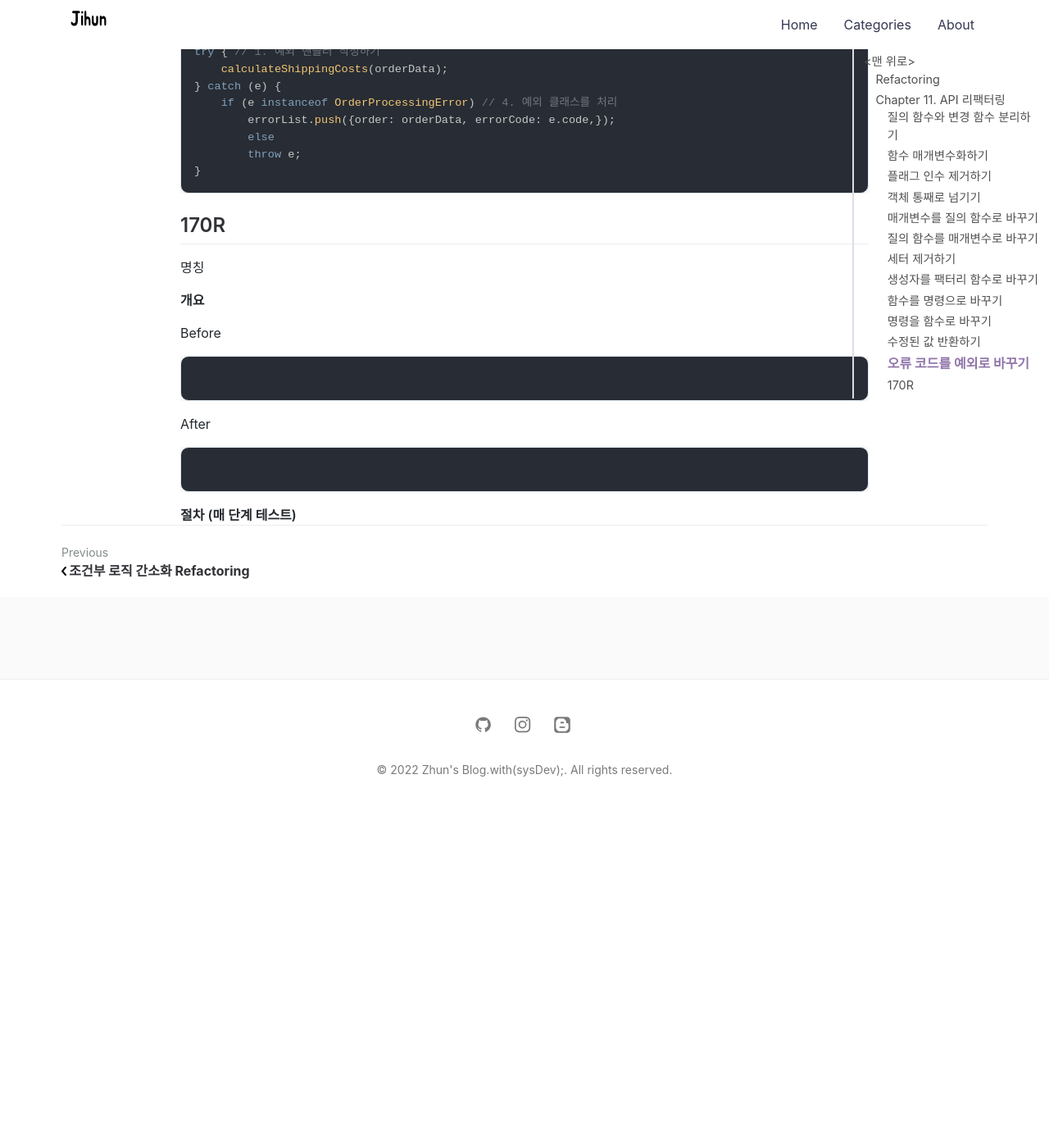
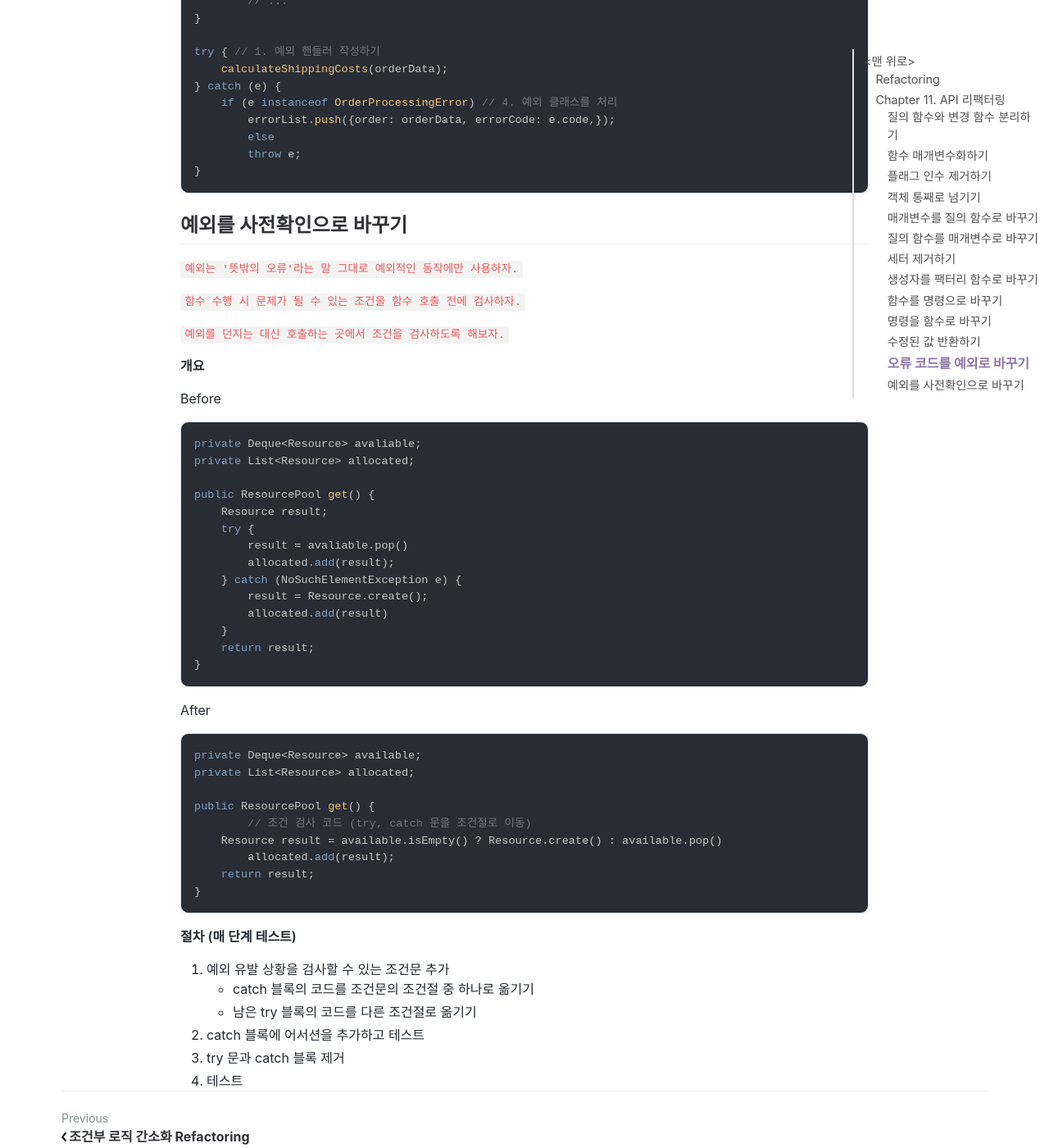
Before and after one commit to jihunparkme/jihunparkme.github.io, a Jekyll site: the page built from _posts/2021-11-28-Refactoring-11.md, in a window 1280 px wide and 1400 px high, scrolled down 13811 px. Shown: the whole window at 82% size. Built offline with Jekyll 4.4.1, drawn with Linux system fonts in a browser that asks for light colours; nearby versions of some CDN libraries; comment, search, counter and statistics services are not loaded; before the commit the page ends 14805 px from its top, so only the background shows below that; some of the changed text lies outside the part shown.

Commit message:
[Refactoring] 예외를 사전확인으로 바꾸기

````diff
--- a/_posts/2021-11-28-Refactoring-11.md
+++ b/_posts/2021-11-28-Refactoring-11.md
@@ -646,22 +646,54 @@ try { // 1. 예외 핸들러 작성하기
 }
 ```
 
-## 170R
+## 예외를 사전확인으로 바꾸기
 
-명칭
+`예외는 '뜻밖의 오류'라는 말 그대로 예외적인 동작에만 사용하자.`
+
+`함수 수행 시 문제가 될 수 있는 조건을 함수 호출 전에 검사하자.`
+
+`예외를 던지는 대신 호출하는 곳에서 조건을 검사하도록 해보자.`
 
 **개요**
 
 Before
 
-```javascript
+```java
+private Deque<Resource> avaliable;
+private List<Resource> allocated;
 
+public ResourcePool get() {
+    Resource result;
+    try {
+        result = avaliable.pop()
+        allocated.add(result);
+    } catch (NoSuchElementException e) {
+        result = Resource.create();
+        allocated.add(result)
+    }
+    return result;
+}
 ```
 
 After
 
-```javascript
+```java
+private Deque<Resource> available;
+private List<Resource> allocated;
 
+public ResourcePool get() {
+	// 조건 검사 코드 (try, catch 문을 조건절로 이동)
+    Resource result = available.isEmpty() ? Resource.create() : available.pop()
+	allocated.add(result);
+    return result;
+}
 ```
 
 **절차 (매 단계 테스트)**
+
+1. 예외 유발 상황을 검사할 수 있는 조건문 추가
+   - catch 블록의 코드를 조건문의 조건절 중 하나로 옮기기
+   - 남은 try 블록의 코드를 다른 조건절로 옮기기
+2. catch 블록에 어서션을 추가하고 테스트
+3. try 문과 catch 블록 제거
+4. 테스트
````
